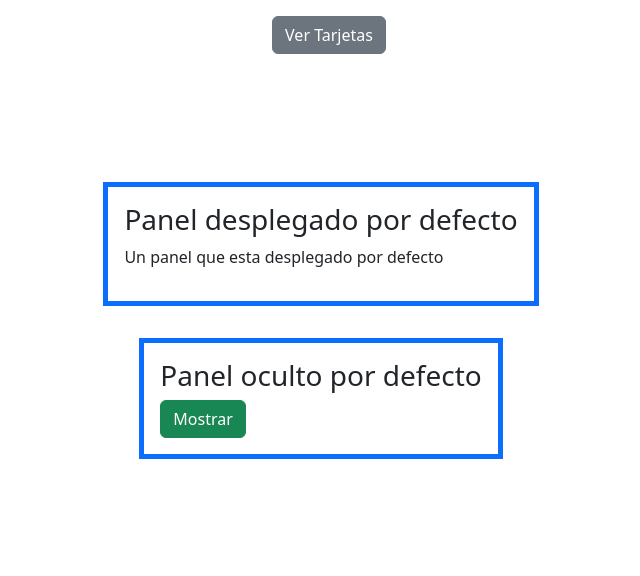
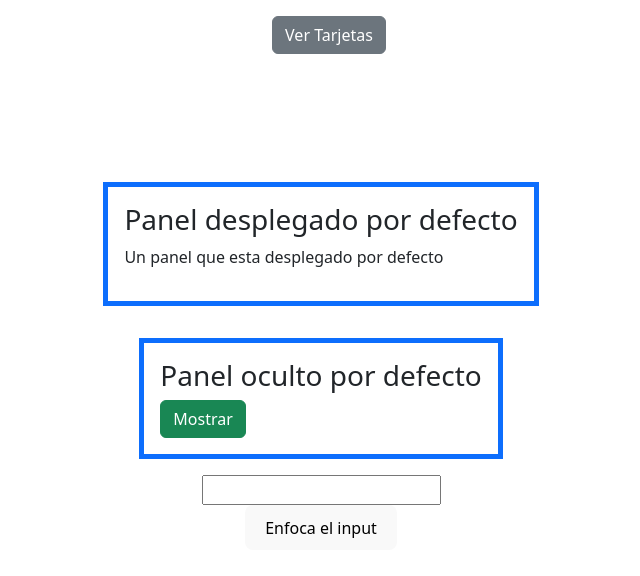
Before and after one commit to Condebasura/PracticasReact, a React (Vite) app: page / in a window 1280 px wide. Shown: the top 576 px of the page, without its empty margins (319-959 px from the left). Built offline with nearby package versions, Linux system fonts and the light colour scheme.

Commit message:
siguiendo con las practicas

```diff
--- a/src/App.tsx
+++ b/src/App.tsx
@@ -5,6 +5,7 @@ import { people } from './data';
 import Card from './components/Card';
 import Panel from './components/Panel';
 import { Person } from './data';
+import Formulario  from './components/Form';
 
 
 // Las funciones se declaran con la primera letra en mayúscula
@@ -185,7 +186,7 @@ return(
 
   />
 
-
+ <Formulario/>
    </>
 )
 
--- /dev/null
+++ b/src/components/Form.tsx
@@ -0,0 +1,18 @@
+import { useRef } from "react";
+
+export default function Formulario(){
+const inputRef = useRef(null);
+
+    function handleClick(){
+        inputRef.current.focus();
+    }
+
+    return(
+        <>
+            <input ref={inputRef}/>
+            <button onClick={handleClick}>
+                Enfoca el input
+            </button>
+        </>
+    )
+}
```
